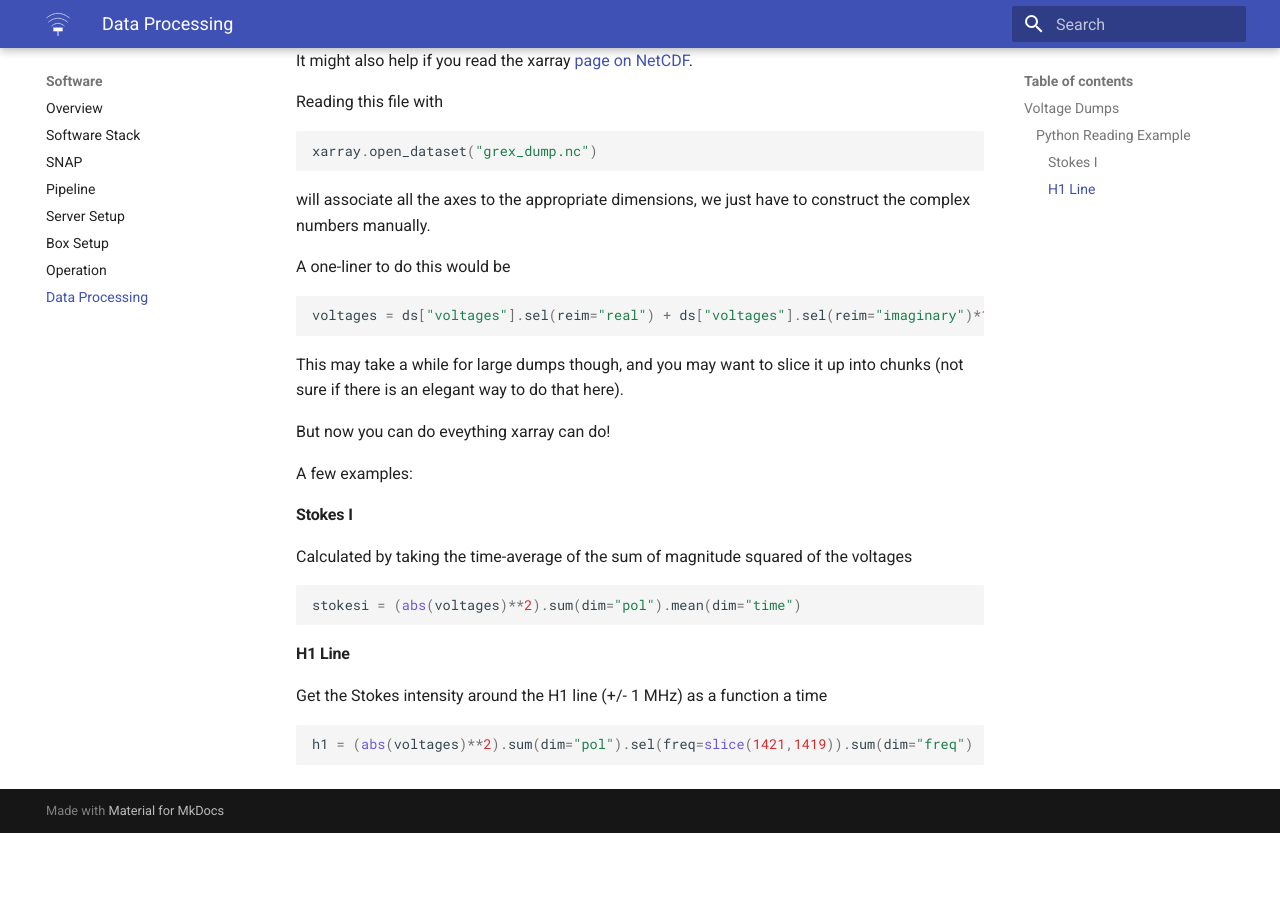
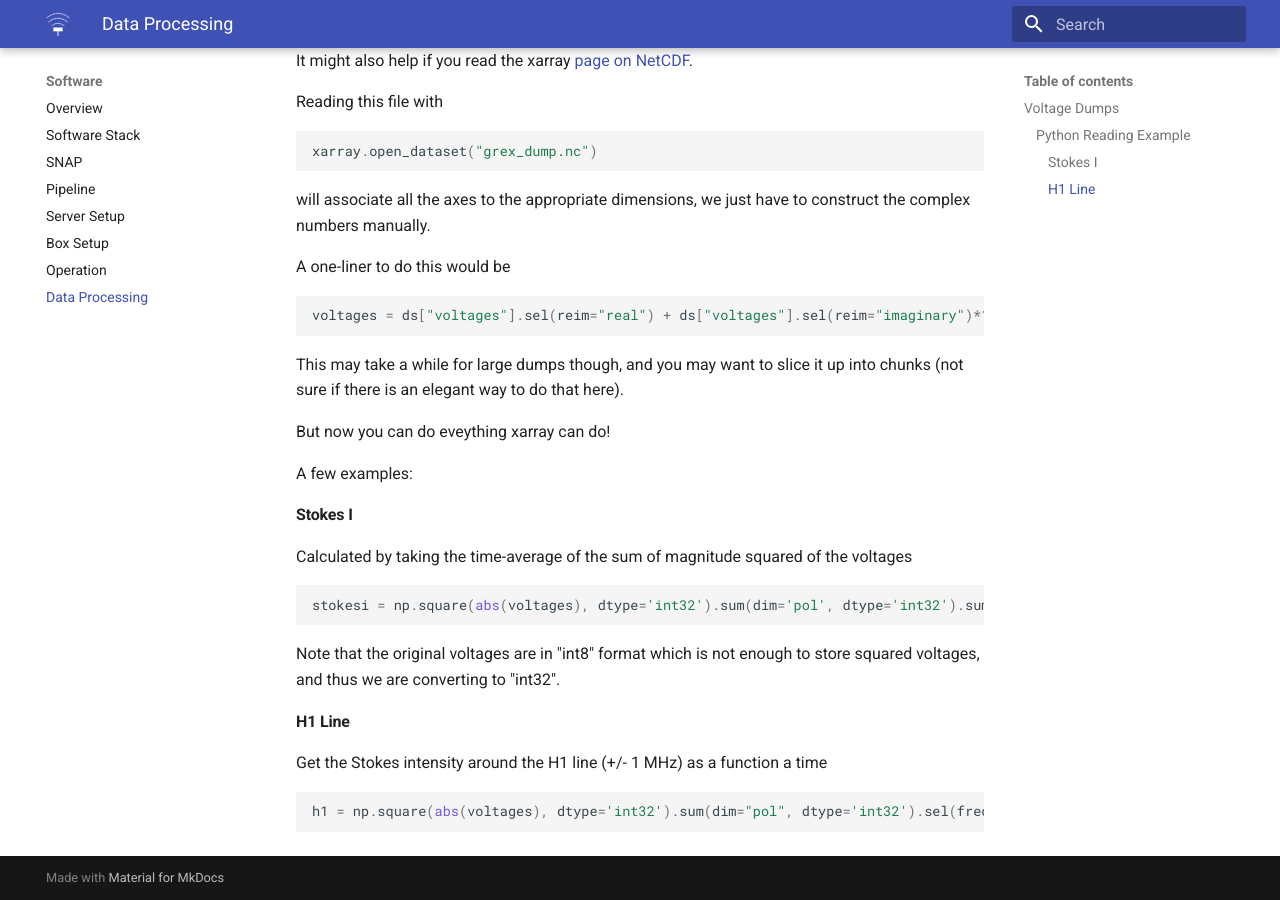
Before and after one commit to courtneyjkeeler/grex-telescope.github.io, an MkDocs documentation site: the page built from docs/software/data_processing.md, in a window 1280 px wide and 900 px high, scrolled down 1094 px. Built offline with MkDocs 1.6.1 and Material for MkDocs 9.7.7, drawn with Linux system fonts in a browser that asks for light colours; before the commit the page ends 1927 px from its top, so only the background shows below that.

Commit message:
Update Stokes I calc in data_processing.md

````diff
--- a/docs/software/data_processing.md
+++ b/docs/software/data_processing.md
@@ -70,13 +70,14 @@ A few examples:
 Calculated by taking the time-average of the sum of magnitude squared of the voltages
 
 ```python
-stokesi = (abs(voltages)**2).sum(dim="pol").mean(dim="time")
+stokesi = np.square(abs(voltages), dtype='int32').sum(dim='pol', dtype='int32').sum(dim='reim', dtype='int32')
 ```
+Note that the original voltages are in "int8" format which is not enough to store squared voltages, and thus we are converting to "int32".
 
 #### H1 Line
 
 Get the Stokes intensity around the H1 line (+/- 1 MHz) as a function a time
 
 ```python
-h1 = (abs(voltages)**2).sum(dim="pol").sel(freq=slice(1421,1419)).sum(dim="freq")
+h1 = np.square(abs(voltages), dtype='int32').sum(dim="pol", dtype='int32').sel(freq=slice(1421,1419)).sum(dim="freq", dtype='int32')
 ```
````
